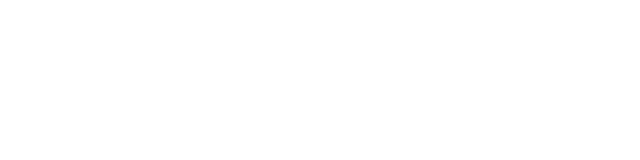
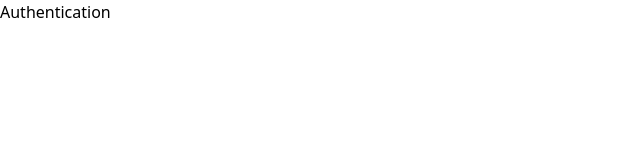
Before and after one commit to maiasullivan/full-stack-project, a React (Create React App) app in the folder client/: page /auth in a window 1280 px wide. Before the commit this address had no page. Shown: the top 160 px of the page, without its empty margins (0-640 px from the left). Built offline with nearby package versions, Linux system fonts and the light colour scheme.

Commit message:
Authentication set up

```diff
--- a/client/src/containers/App.jsx
+++ b/client/src/containers/App.jsx
@@ -1,8 +1,7 @@
 import React, {Suspense} from 'react'
 import {Routes, Route} from "react-router-dom"
-import Layout from '../layouts/Layout';
-import AdminLayout from '../layouts/AdminLayout';
-import { AdminHome, Home, UserProfile } from '../pages';
+import {Layout, AdminLayout, AuthLayout} from '../layouts';
+import { AdminHome, Authentication, Home, UserProfile } from '../pages';
 
 const App = () => {
   return (
@@ -14,9 +13,14 @@
             </Route>
 
 
-                <Route path="/admin/*" element={<AdminLayout />}>
+            <Route path="/admin/*" element={<AdminLayout />}>
                     <Route index element={<AdminHome />} />
             </Route>
+
+            <Route path="/auth/*" element={<AuthLayout />}>
+            <Route index element={<Authentication />} />
+            </Route>
+
         </Routes>
     </Suspense>
   );
--- /dev/null
+++ b/client/src/layouts/AuthLayout.jsx
@@ -0,0 +1,12 @@
+import React from 'react'
+import { Outlet } from 'react-router-dom'
+
+const AuthLayout = () => {
+  return (
+    <div>
+        <Outlet></Outlet>
+    </div>
+  )
+}
+
+export default AuthLayout
--- /dev/null
+++ b/client/src/layouts/index.js
@@ -0,0 +1,3 @@
+export {default as AdminLayout} from "./AdminLayout"
+export {default as AuthLayout} from "./AuthLayout"
+export {default as Layout} from "./Layout"
--- /dev/null
+++ b/client/src/pages/Authentication.jsx
@@ -0,0 +1,9 @@
+import React from 'react'
+
+const Authentication = () => {
+  return (
+    <div>Authentication</div>
+  )
+}
+
+export default Authentication
--- a/client/src/pages/index.js
+++ b/client/src/pages/index.js
@@ -1,5 +1,4 @@
 export {default as Home} from "./Home";
 export {default as UserProfile} from "./UserProfile";
-
-
+export {default as Authentication} from "./Authentication";
 export {default as AdminHome} from "./admin/AdminHome";
```
